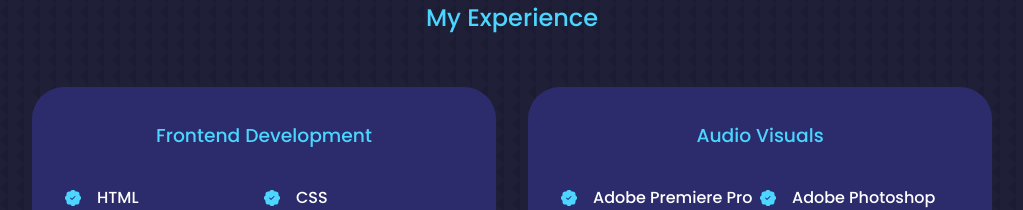
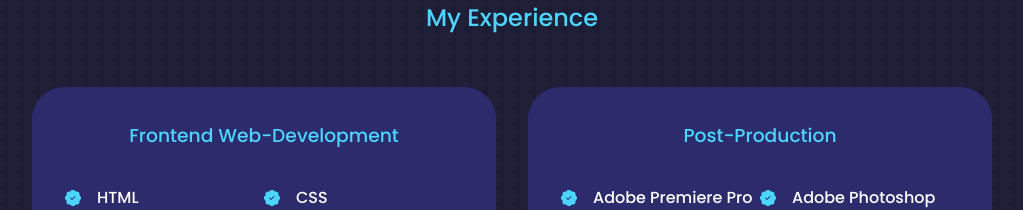
Before and after one commit to DavidFranjul/David-Franjul-PortFolio, a React (Create React App) app: page / in a window 1280 px wide. Shown: the part 1500-1710 px from the top of the page, without its empty margins (128-1151 px from the left). Built offline with nearby package versions, Linux system fonts and the light colour scheme.

Commit message:
minor changes including audio visuals to post production

```diff
--- a/package.json
+++ b/package.json
@@ -12,6 +12,7 @@
     "react": "^18.2.0",
     "react-dom": "^18.2.0",
     "react-icons": "^4.7.1",
+    "react-intersection-observer": "^9.4.3",
     "react-scripts": "5.0.1",
     "swiper": "^9.0.3",
     "web-vitals": "^2.1.4"
--- a/src/components/Experience/Experience.jsx
+++ b/src/components/Experience/Experience.jsx
@@ -9,7 +9,7 @@
 
     <div className="container experience__container">
       <div className="experience__frontend">
-        <h3>Frontend Development</h3>
+        <h3>Frontend Web-Development</h3>
 
         <div className="experience__backend experience__content">
           <article className="experience__details">
@@ -41,7 +41,7 @@
       </div>
 
       <div className="experience__frontend ">
-        <h3>Audio Visuals</h3>
+        <h3>Post-Production</h3>
 
         <div className="experience__backend experience__content">
           <article className="experience__details">
--- a/src/components/Nav/Nav.jsx
+++ b/src/components/Nav/Nav.jsx
@@ -14,8 +14,8 @@
       <a
         href="#"
         onClick={() => setActiveNav("#")}
-        className={activeNav === "#" ? "active" : ""}
-      >
+        className={activeNav === "#" ? "active" : ""}>
+
         <AiOutlineHome />
       </a>
       <a
--- a/src/components/PortFolio/portfolio.css
+++ b/src/components/PortFolio/portfolio.css
@@ -1,3 +1,8 @@
+#portfolio{
+    margin-right: auto;
+    margin-left: auto;
+}
+
 .portfolio__container{
     display: grid;
     grid-template-columns: repeat(3,1fr);
--- a/src/index.css
+++ b/src/index.css
@@ -17,7 +17,6 @@
     --color-primary-variant: rgba(77, 181, 255, 0.4);
     --color-white: #fff;
     --color-light: rgba(255,255,255, 0.6);
-    --color-red: #ef0000;
 
     --transition: all 400ms ease;
 
```
Also changed, not shown: 1 other file (tests, documents, lock files or other folders).
